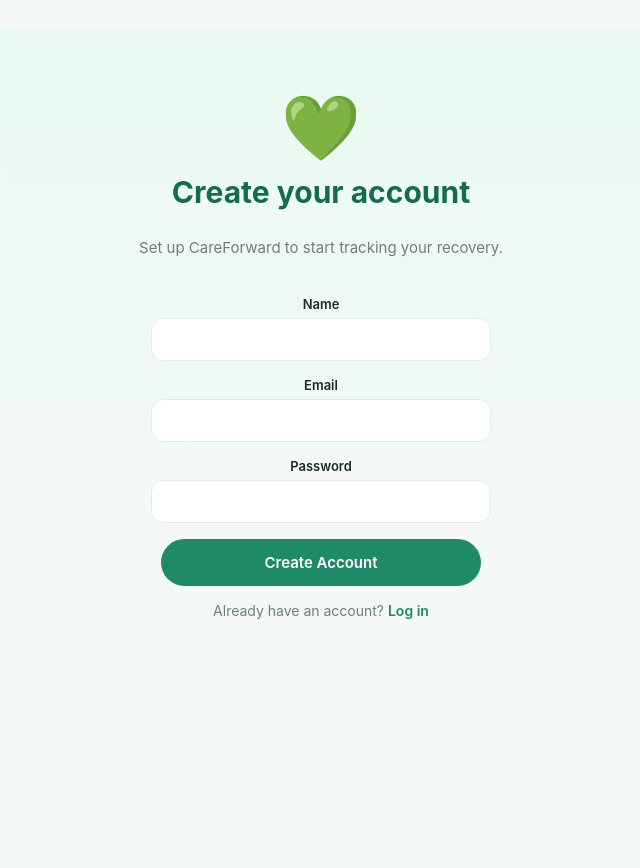
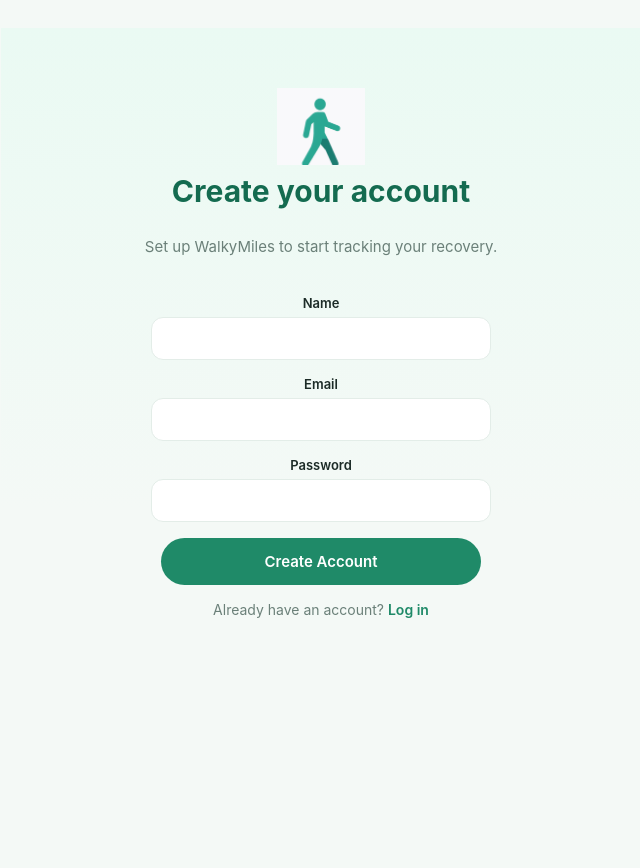
Before and after one commit to felixgu2/Eleven, a Flask app: page /signup in a window 1280 px wide. Shown: the whole page, without its empty margins (319-959 px from the left). Run offline with Flask 3, Linux system fonts and the light colour scheme.

Commit message:
Rebrand from CareForward to WalkyMiles with new logo
Replaces every "CareForward" text reference and the old 💚 emoji-based
logo with the new WalkyMiles logo (walking-figure mark, "WALKYMILES"
wordmark, "Move Forward" tagline).

Two crops of the provided artwork:
- static/img/logo-full.png - full logo with wordmark/tagline, used on
  the onboarding page where there's room for it.
- static/img/logo-icon.png - the walking-figure mark cropped out on its
  own (via Pillow), used compactly in the nav header and as the
  favicon, and on the login/signup pages which already have their own
  page-specific headings so the full wordmark would be redundant there.

Also updates the page <title>s, weather.py's Nominatim User-Agent
string, and adds a proper favicon (<link rel="icon">) - the app
previously had none, showing up as a repeated /favicon.ico 404 in the
server log.

Verified visually in the browser: onboarding page, login page, and the
desktop nav header all render correctly with no console/server errors.

```diff
--- a/static/css/style.css
+++ b/static/css/style.css
@@ -74,7 +74,11 @@ button { font-family: inherit; }
     justify-content: space-between;
     padding: 16px 40px;
   }
-  .site-header .brand { font-size: 18px; font-weight: 800; color: var(--primary-dark); }
+  .site-header .brand {
+    display: flex; align-items: center; gap: 8px;
+    font-size: 18px; font-weight: 800; color: var(--primary-dark);
+  }
+  .site-header .brand-icon { height: 32px; width: auto; }
   .site-nav { display: flex; gap: 28px; }
   .site-nav a { font-size: 14px; font-weight: 600; color: var(--text-muted); }
   .site-nav a.active { color: var(--primary); }
@@ -189,6 +193,8 @@ button { font-family: inherit; }
   background: linear-gradient(180deg, #eafaf3 0%, #f4f9f6 60%);
 }
 .onboarding .logo { font-size: 64px; margin-bottom: 8px; }
+.onboarding-logo { width: 220px; max-width: 70vw; height: auto; margin-bottom: 8px; }
+.auth-logo-icon { width: 88px; height: auto; margin-bottom: 8px; }
 .onboarding h1 { color: var(--primary-dark); font-size: 30px; margin: 0 0 12px; }
 .onboarding p { color: var(--text-muted); font-size: 15px; line-height: 1.5; margin-bottom: 36px; }
 .onboarding .btn-block { max-width: 320px; margin-bottom: 16px; }
--- a/templates/base.html
+++ b/templates/base.html
@@ -3,7 +3,8 @@
 <head>
 <meta charset="UTF-8">
 <meta name="viewport" content="width=device-width, initial-scale=1.0">
-<title>{% block title %}CareForward{% endblock %}</title>
+<title>{% block title %}WalkyMiles{% endblock %}</title>
+<link rel="icon" type="image/png" href="{{ url_for('static', filename='img/logo-icon.png') }}">
 <link rel="stylesheet" href="{{ url_for('static', filename='css/style.css') }}">
 {% block head %}{% endblock %}
 </head>
@@ -12,7 +13,10 @@
   {% if not hide_nav or force_header %}
   <header class="site-header">
     <div class="site-header-inner">
-      <a href="{{ url_for('dashboard') }}" class="brand">💚 CareForward</a>
+      <a href="{{ url_for('dashboard') }}" class="brand">
+        <img src="{{ url_for('static', filename='img/logo-icon.png') }}" alt="WalkyMiles" class="brand-icon">
+        WalkyMiles
+      </a>
       <nav class="site-nav">
         <a href="{{ url_for('dashboard') }}" class="{% if request.endpoint == 'dashboard' %}active{% endif %}">Home</a>
         <a href="{{ url_for('map_page') }}" class="{% if request.endpoint == 'map_page' %}active{% endif %}">Map</a>
--- a/templates/dashboard.html
+++ b/templates/dashboard.html
@@ -1,5 +1,5 @@
 {% extends "base.html" %}
-{% block title %}CareForward - Home{% endblock %}
+{% block title %}WalkyMiles - Home{% endblock %}
 {% set wide = true %}
 {% block content %}
 
--- a/templates/login.html
+++ b/templates/login.html
@@ -1,9 +1,9 @@
 {% extends "base.html" %}
-{% block title %}Log In - CareForward{% endblock %}
+{% block title %}Log In - WalkyMiles{% endblock %}
 {% set hide_nav = true %}
 {% block content %}
 <div class="onboarding" style="justify-content:flex-start; padding-top:60px;">
-  <div class="logo">💚</div>
+  <img src="{{ url_for('static', filename='img/logo-icon.png') }}" alt="WalkyMiles" class="auth-logo-icon">
   <h1>Welcome back</h1>
   <p>Log in to continue your recovery plan.</p>
 
--- a/templates/onboarding.html
+++ b/templates/onboarding.html
@@ -1,10 +1,9 @@
 {% extends "base.html" %}
-{% block title %}Welcome to CareForward{% endblock %}
+{% block title %}Welcome to WalkyMiles{% endblock %}
 {% set hide_nav = true %}
 {% block content %}
 <div class="onboarding">
-  <div class="logo">🗺️</div>
-  <h1>CareForward</h1>
+  <img src="{{ url_for('static', filename='img/logo-full.png') }}" alt="WalkyMiles - Move Forward" class="onboarding-logo">
   <p>Walk outside, discover badges on the map, and earn rewards — with an AI coach and a fresh daily mission cheering you on.</p>
   <a href="{{ url_for('signup') }}" class="btn btn-primary btn-block" style="max-width:320px; text-align:center;">Get Started</a>
   <div class="login-hint">Already have an account? <a href="{{ url_for('login') }}" class="link-btn">Log in</a></div>
--- a/templates/signup.html
+++ b/templates/signup.html
@@ -1,11 +1,11 @@
 {% extends "base.html" %}
-{% block title %}Sign Up - CareForward{% endblock %}
+{% block title %}Sign Up - WalkyMiles{% endblock %}
 {% set hide_nav = true %}
 {% block content %}
 <div class="onboarding" style="justify-content:flex-start; padding-top:60px;">
-  <div class="logo">💚</div>
+  <img src="{{ url_for('static', filename='img/logo-icon.png') }}" alt="WalkyMiles" class="auth-logo-icon">
   <h1>Create your account</h1>
-  <p>Set up CareForward to start tracking your recovery.</p>
+  <p>Set up WalkyMiles to start tracking your recovery.</p>
 
   {% if notice %}
     <div class="card" style="width:100%; max-width:340px; text-align:center; color:var(--primary-dark);">{{ notice }}</div>
--- a/weather.py
+++ b/weather.py
@@ -127,7 +127,7 @@ def reverse_geocode(lat, lon):
         url = "https://nominatim.openstreetmap.org/reverse?" + urllib.parse.urlencode(
             {"format": "json", "lat": lat, "lon": lon, "zoom": 14, "addressdetails": 1}
         )
-        req = urllib.request.Request(url, headers={"User-Agent": "CareForward/1.0"})
+        req = urllib.request.Request(url, headers={"User-Agent": "WalkyMiles/1.0"})
         with urllib.request.urlopen(req, timeout=4) as resp:
             data = json.load(resp)
         address = data.get("address", {})
```
Also changed, not shown: static/img/logo-full.png (added), static/img/logo-icon.png (added).
